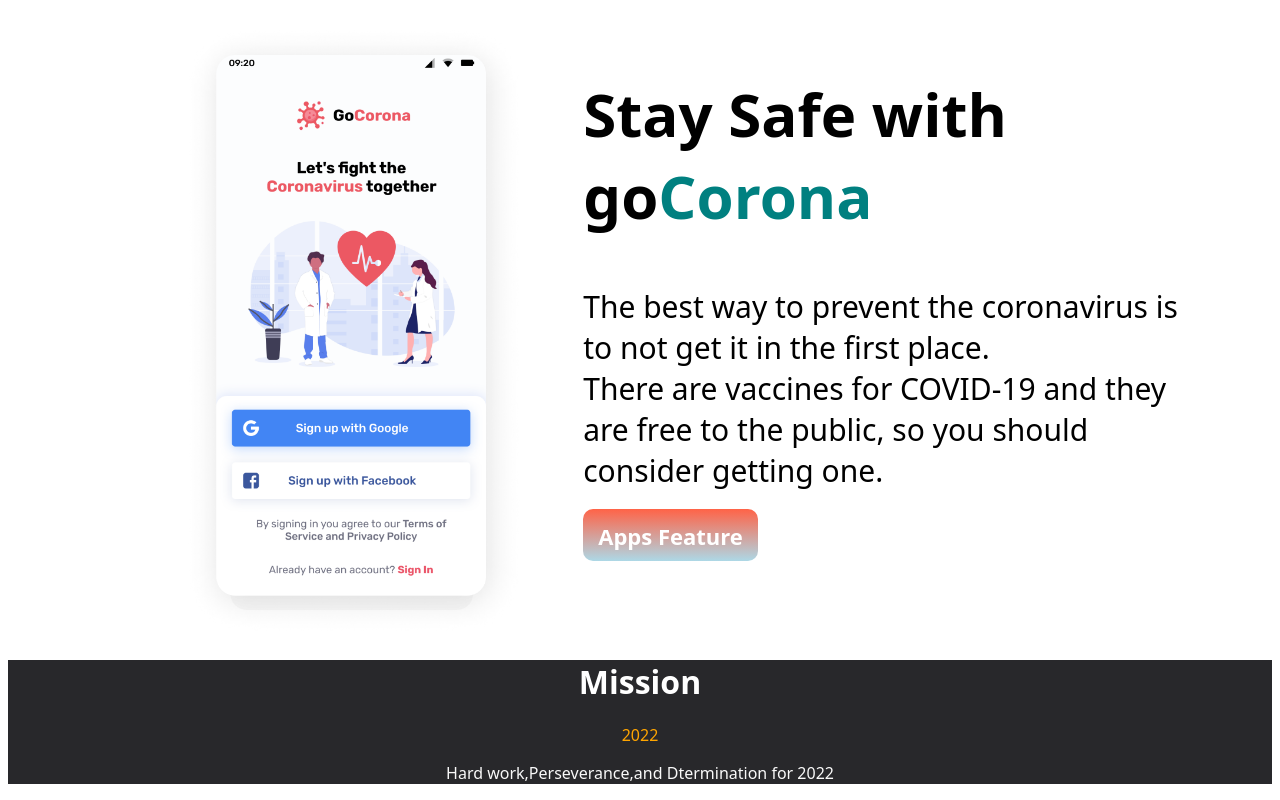
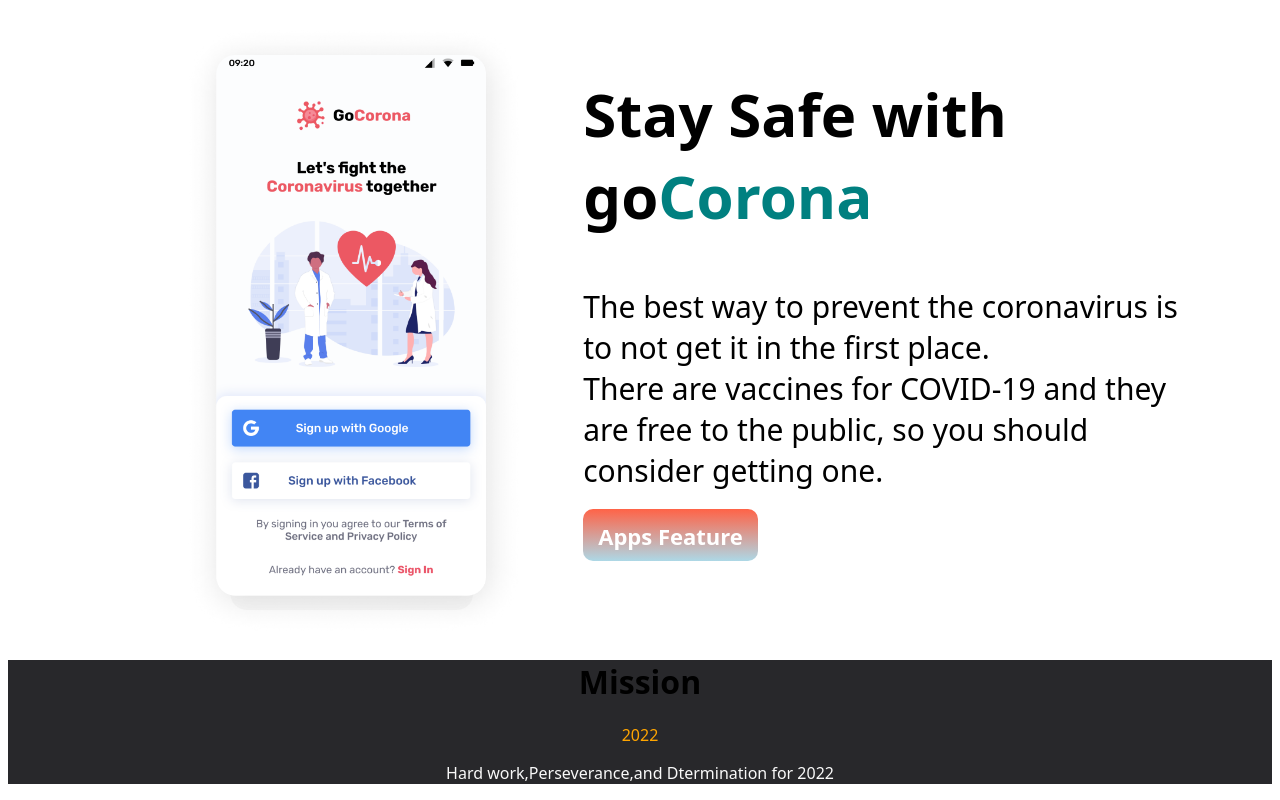
Before and after one commit to Sultana24/Website-mission-2022, a plain HTML site: page index.html in a window 1280 px wide. Shown: the part 3772-4572 px from the top of the page. Drawn offline with Linux system fonts and the light colour scheme.

Commit message:
Update style.css

```diff
--- a/style.css
+++ b/style.css
@@ -235,7 +235,7 @@ footer{
 
 }
 .mi-ssion{
-     color: white;
+     color: odd;
 }
 .foo-ter{
    color: orange;
```
